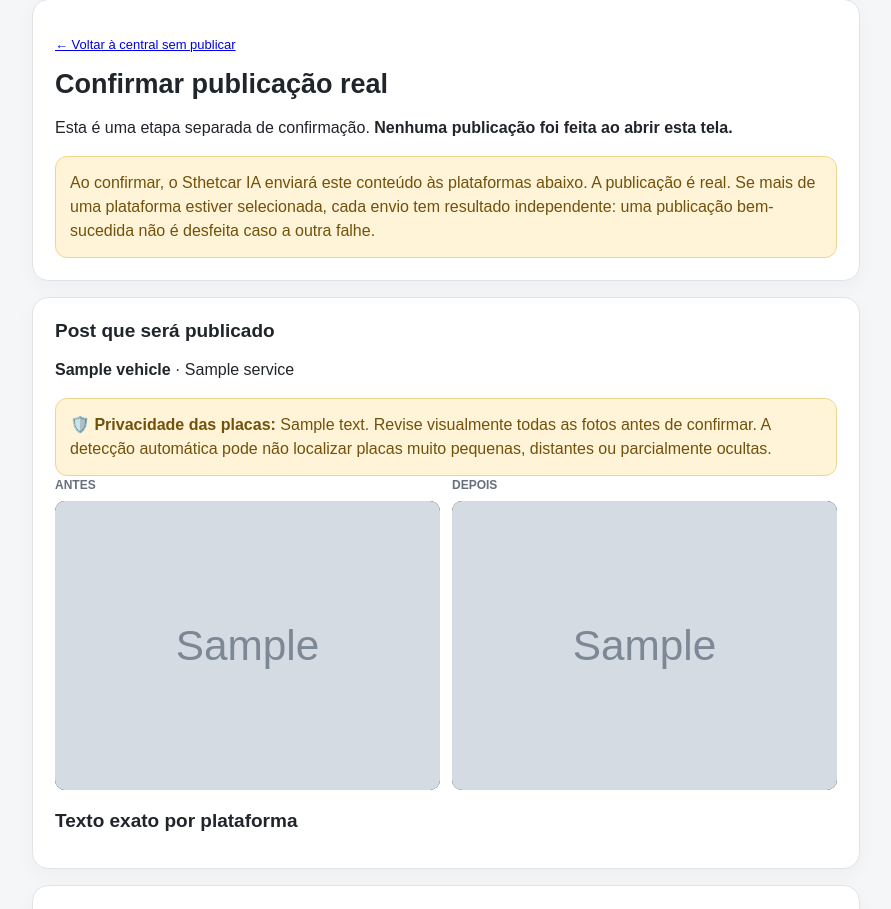
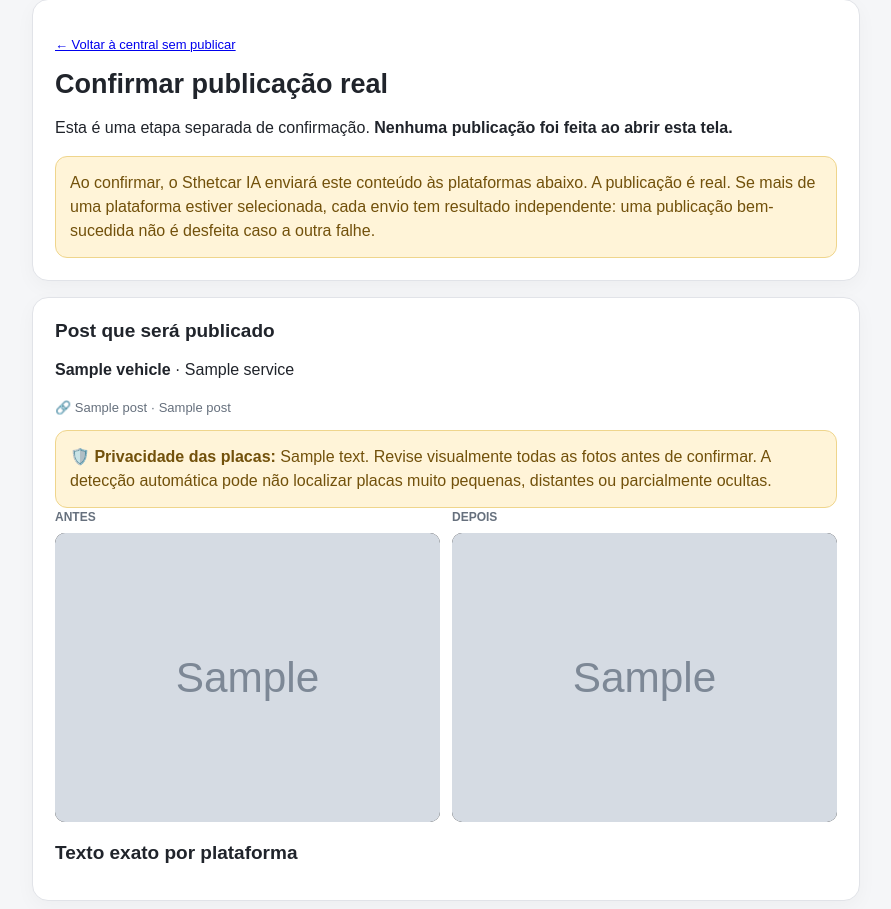
Before and after one commit to sthetcargo/sthetcar-ia, a Flask app: template app/templates/confirm_platform_publication.html in a window 1280 px wide. Shown: the part 29-938 px from the top of the page, without its empty margins (194-1085 px from the left). Run offline with Flask 3, Linux system fonts and the light colour scheme; the visitor is signed in with stand-in values (Sample User, id 1); the template is opened without the code that fills it: most values are stand-ins (such as "Sample title", 1, 10 or a date in 2020); grey boxes marked "Sample" are stand-in pictures; parts of the project's set-up code (start-up, migrations or seed data) failed here and were passed over.

Commit message:
Show series continuity label on final publication confirmation page

```diff
--- a/app/templates/confirm_platform_publication.html
+++ b/app/templates/confirm_platform_publication.html
@@ -44,6 +44,7 @@ button:disabled{opacity:.65;cursor:wait}
   <section class="card">
     <h2>Post que será publicado</h2>
     <p><strong>{{ post.vehicle or 'Veículo não informado' }}</strong> · {{ post.service or 'Serviço não informado' }}</p>
+    {% if post.publication_series_label %}<p class="muted">🔗 {{ post.publication_series_title }} · {{ post.publication_series_label }}</p>{% endif %}
     <div class="notice" role="note">🛡️ <strong>Privacidade das placas:</strong> {{ post.plate_redaction_message }} Revise visualmente todas as fotos antes de confirmar. A detecção automática pode não localizar placas muito pequenas, distantes ou parcialmente ocultas.</div>
     {% set preview_before_images = post.facebook_before_images_override if ('facebook' in selected_platforms and post.facebook_before_images_override) else (post.before_images or ([post.before_image] if post.before_image else [])) %}
     <div class="photos">
```
